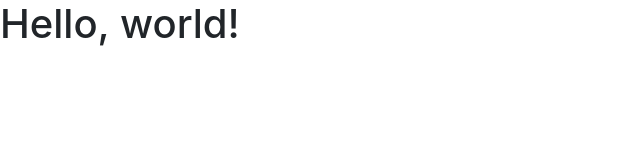
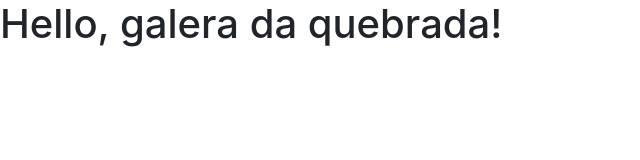
Before and after one commit to alexandrebcc/Aula3Dw, a plain HTML site: page index.html in a window 1280 px wide. Shown: the whole page, without its empty margins (0-640 px from the left). Drawn offline with nearby package versions, Linux system fonts and the light colour scheme.

Commit message:
inserindo galera do mal

```diff
--- a/index.html
+++ b/index.html
@@ -9,11 +9,11 @@
     <!-- Bootstrap CSS -->
     <link rel="stylesheet" href="https://stackpath.bootstrapcdn.com/bootstrap/4.3.1/css/bootstrap.min.css" integrity="sha384-ggOyR0iXCbMQv3Xipma34MD+dH/1fQ784/j6cY/iJTQUOhcWr7x9JvoRxT2MZw1T" crossorigin="anonymous">
 
-    <title>Hello, world!</title>
+    <title>Bagaça</title>
 </head>
 
 <body>
-    <h1>Hello, world!</h1>
+    <h1>Hello, galera da quebrada!</h1>
 
     <!-- Optional JavaScript -->
     <!-- jQuery first, then Popper.js, then Bootstrap JS -->
```
